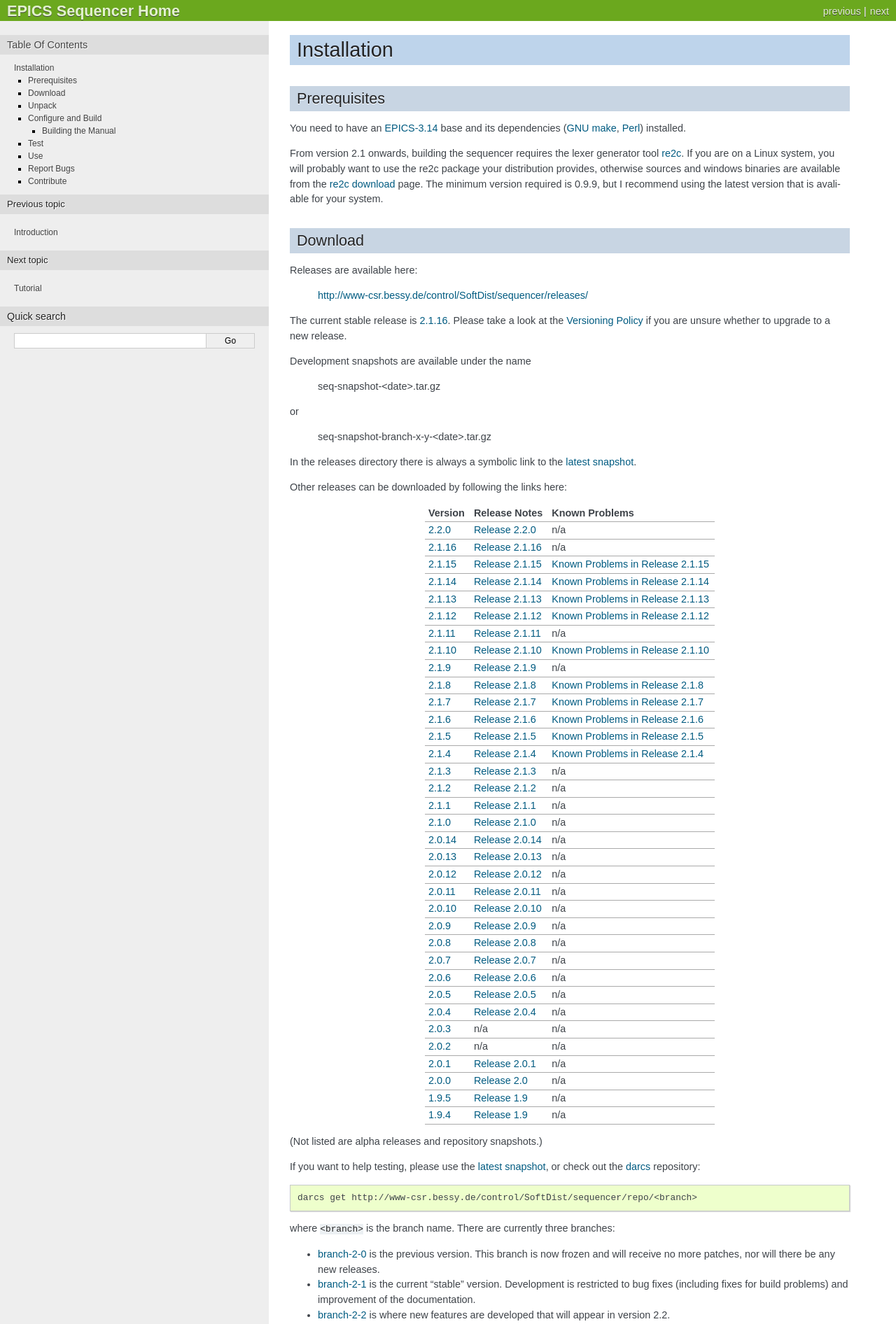
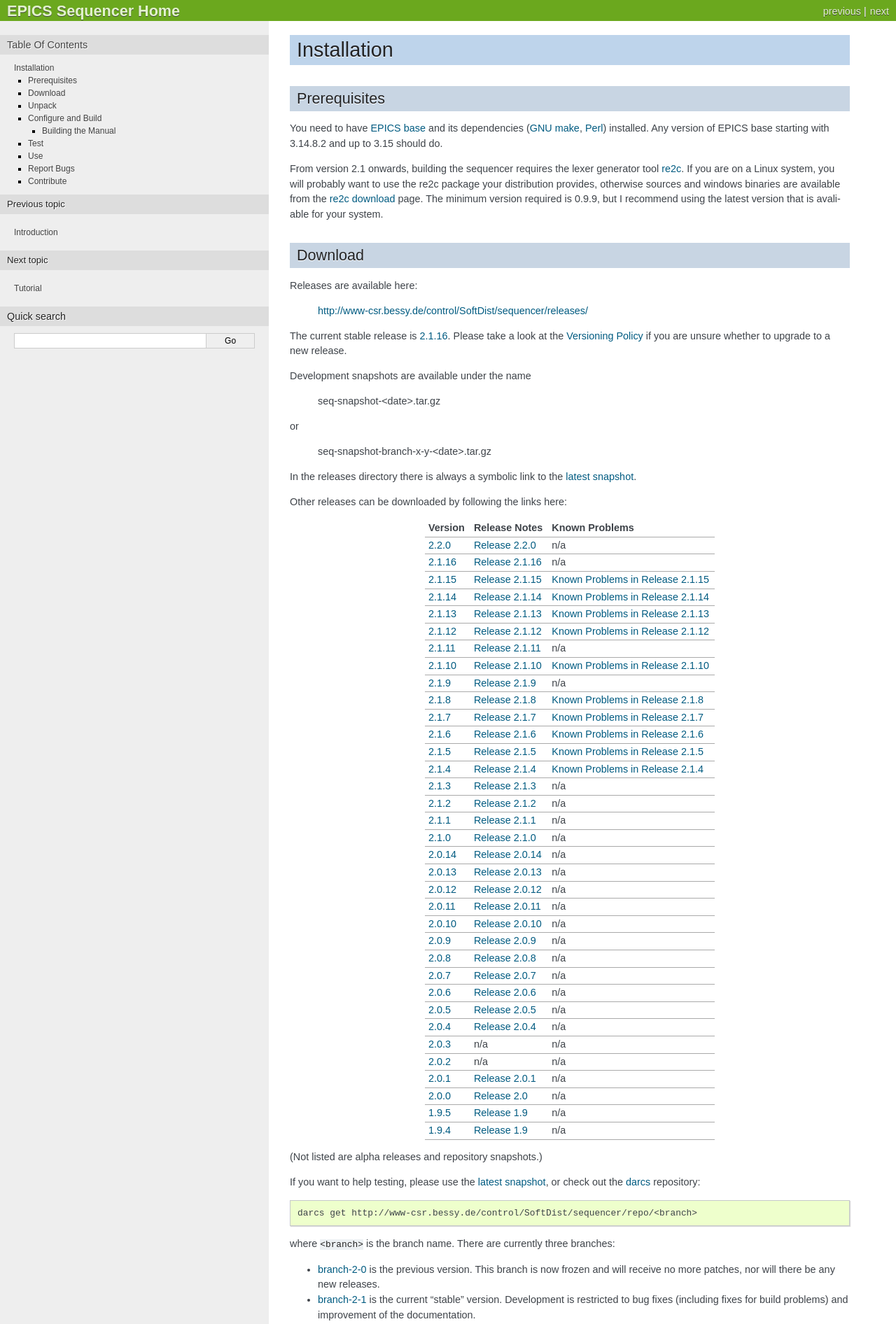
Before and after one commit to jeonghanlee/sequencer-2-2, a Sphinx documentation site: the page built from documentation/Installation.txt, in a window 1280 px wide. Shown: the top 1892 px of the page at 70% size. Built offline with Sphinx 7.4.7, drawn with Linux system fonts in a browser that asks for light colours; some of the changed text lies outside the part shown.

Commit message:
docs: mention supported base versions in Installation and ReleaseNotes

```diff
--- a/documentation/Installation.txt
+++ b/documentation/Installation.txt
@@ -4,8 +4,9 @@
 Prerequisites
 -------------
 
-You need to have an `EPICS-3.14`_ base and its dependencies (`GNU
-make`_, `Perl`_) installed.
+You need to have `EPICS base`_ and its dependencies (`GNU
+make`_, `Perl`_) installed. Any version of EPICS base starting
+with 3.14.8.2 and up to 3.15 should do.
 
 From version 2.1 onwards, building the sequencer requires the lexer
 generator tool `re2c`_. If you are on a Linux system, you will
@@ -14,7 +15,7 @@
 download`_ page. The minimum version required is 0.9.9, but I
 recommend using the latest version that is avaliable for your system.
 
-.. _EPICS-3.14: http://www.aps.anl.gov/epics/base/R3-14/
+.. _EPICS base: http://www.aps.anl.gov/epics/base/
 .. _GNU make: http://www.gnu.org/software/make/
 .. _Perl: http://www.perl.org/
 .. _re2c: http://re2c.org/
--- a/documentation/ReleaseNotes-2-2.txt
+++ b/documentation/ReleaseNotes-2-2.txt
@@ -8,6 +8,9 @@
 
 This is a new feature release. As with all dot-zero releases, be careful
 before using this in production systems.
+
+As with recent 2.1 releases, EPICS base versions starting with
+3.14.8.2 up to 3.15 are supported and should work, see :doc:`Installation`.
 
 New Language Features
 ^^^^^^^^^^^^^^^^^^^^^
```
